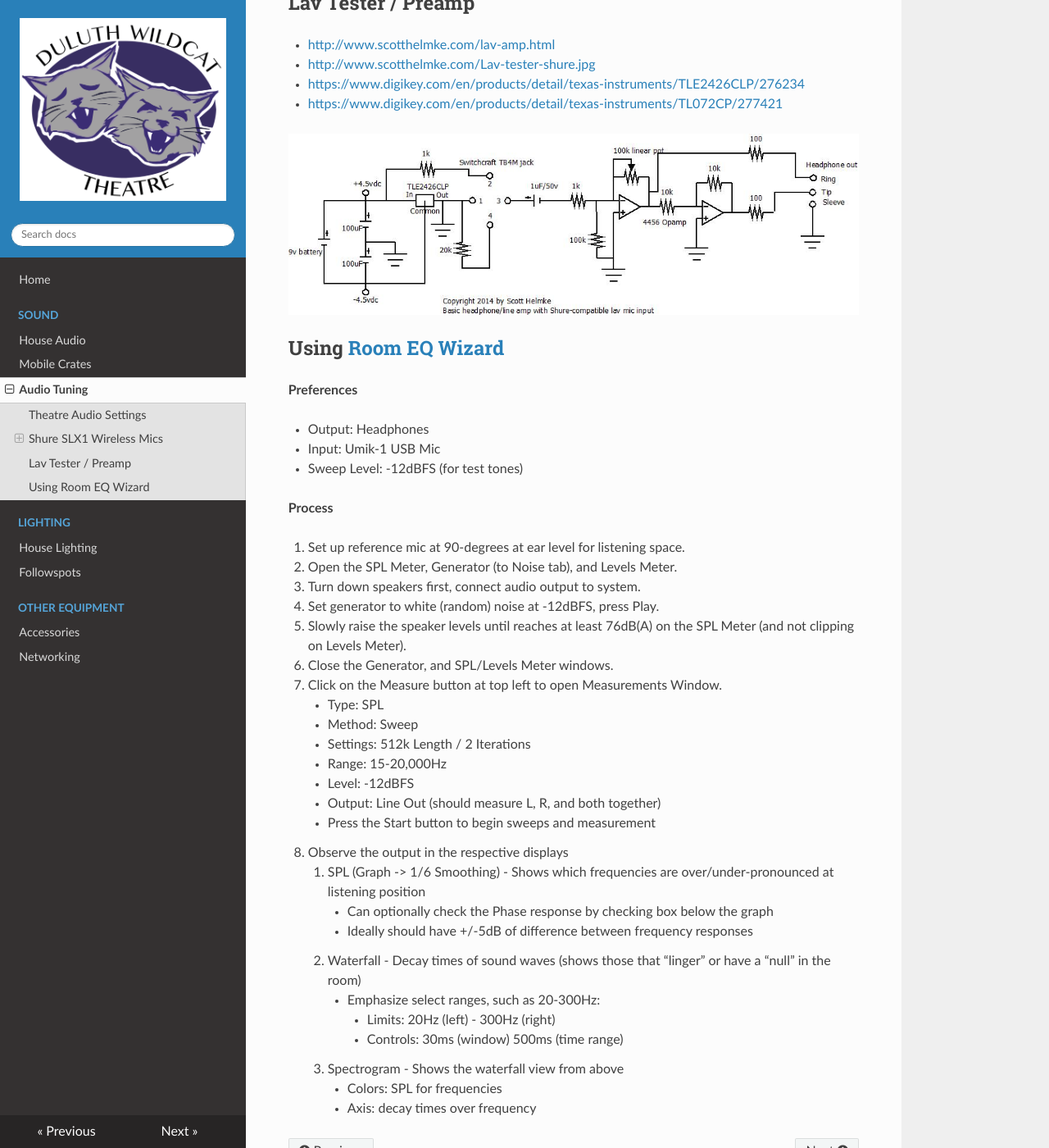
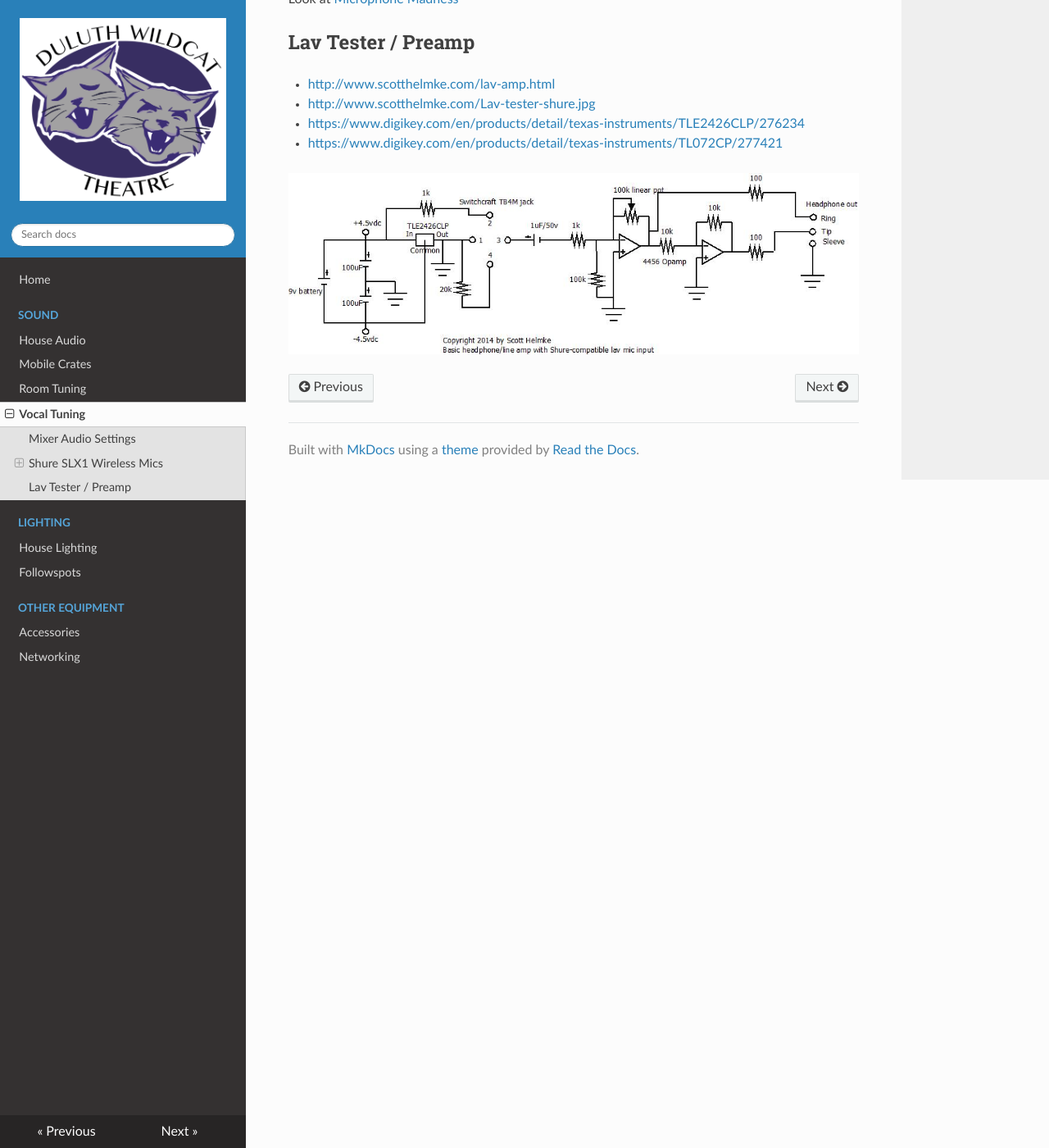
Before and after one commit to DustinGrau/DuluthTheatre, an MkDocs documentation site: the page built from docs/vocal-tuning.md, in a window 1280 px wide and 1400 px high, scrolled down 1488 px. Shown: the whole window at 82% size. Built offline with MkDocs 1.6.1, drawn with Linux system fonts in a browser that asks for light colours; nearby versions of some CDN libraries; some of the changed text lies outside the part shown.

Commit message:
Refactor docs, update notes and processes

```diff
--- a/docs/audio-tuning.md
+++ b/docs/vocal-tuning.md
@@ -1,6 +1,7 @@
-# Audio Tuning
+# Vocal Tuning
 
-## Theatre Audio Settings
+
+## Mixer Audio Settings
 
 **Yamaha TF5 - High Pass Filters**
 
@@ -60,40 +63,3 @@
 * [https://www.digikey.com/en/products/detail/texas-instruments/TL072CP/277421](https://www.digikey.com/en/products/detail/texas-instruments/TL072CP/277421)
 
 ![](images/lav-tester-shure.jpg)
-
-
-## Using [Room EQ Wizard](https://www.roomeqwizard.com)
-
-**Preferences**
-
-* Output: Headphones
-* Input: Umik-1 USB Mic
-* Sweep Level: -12dBFS (for test tones)
-
-**Process**
-
-1. Set up reference mic at 90-degrees at ear level for listening space.
-2. Open the SPL Meter, Generator (to Noise tab), and Levels Meter.
-3. Turn down speakers first, connect audio output to system.
-4. Set generator to white (random) noise at -12dBFS, press Play.
-5. Slowly raise the speaker levels until reaches at least 76dB(A) on the SPL Meter (and not clipping on Levels Meter).
-6. Close the Generator, and SPL/Levels Meter windows.
-7. Click on the Measure button at top left to open Measurements Window.
-    * Type: SPL
-    * Method: Sweep
-    * Settings: 512k Length / 2 Iterations
-    * Range: 15-20,000Hz
-    * Level: -12dBFS
-    * Output: Line Out (should measure L, R, and both together)
-    * Press the Start button to begin sweeps and measurement
-8. Observe the output in the respective displays
-    1. SPL (Graph -> 1/6 Smoothing) - Shows which frequencies are over/under-pronounced at listening position
-        * Can optionally check the Phase response by checking box below the graph
-        * Ideally should have +/-5dB of difference between frequency responses
-    2. Waterfall - Decay times of sound waves (shows those that “linger” or have a “null” in the room)
-        * Emphasize select ranges, such as 20-300Hz:
-            * Limits: 20Hz (left) - 300Hz (right)
-            * Controls: 30ms (window) 500ms (time range)
-    3. Spectrogram - Shows the waterfall view from above
-        * Colors: SPL for frequencies
-        * Axis: decay times over frequency
--- a/mkdocs.yml
+++ b/mkdocs.yml
@@ -40,12 +40,12 @@
       prebuild_index: true
   - mermaid2:
       arguments:
-        theme: default # or dark, forest, neutral
+        theme: forest # Either of default, dark, forest, neutral
         securityLevel: strict
-  - minify:
-      minify_html: true
-      minify_js: true
-      minify_css: true
+        flowchart:
+          curve: linear     # Straight lines by default
+          useMaxWidth: true # Responsive diagrams
+          htmlLabels: true  # Allow HTML in labels
 
 # Define the navigation structure
 nav:
@@ -53,7 +53,8 @@
   - Sound:
     - House Audio: house-audio.md
     - Mobile Crates: mobile-crates.md
-    - Audio Tuning: audio-tuning.md
+    - Room Tuning: room-tuning.md
+    - Vocal Tuning: vocal-tuning.md
   - Lighting:
     - House Lighting: lighting.md
     - Followspots: spotlights.md
```
Also changed, not shown: other parts of docs/vocal-tuning.md (+2 -0 lines), docs/house-audio.md (+15 -6 lines), docs/room-tuning.md (added, +107 -0 lines).
